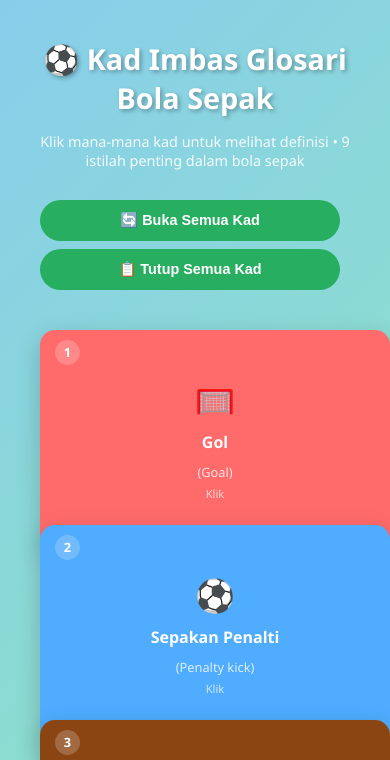
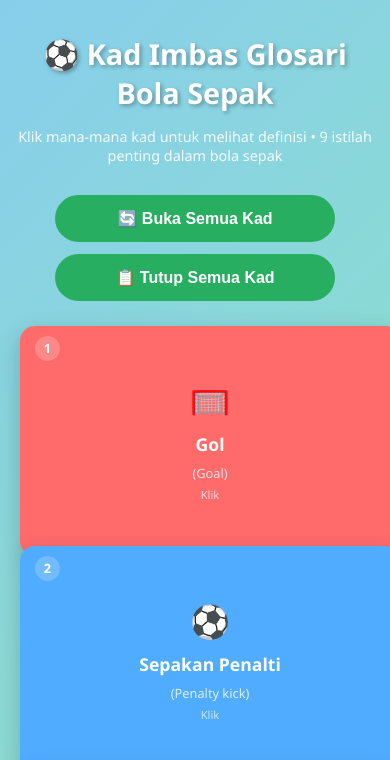
Before and after one commit to zafirahabukasin-cpu/kuizdarah, a plain HTML site: page index.html in a window 390 px wide. Shown: the top 760 px of the page. Drawn offline with Linux system fonts and the light colour scheme.

Commit message:
Update index.html

```diff
--- a/index.html
+++ b/index.html
@@ -246,53 +246,74 @@
         }
 
         @media (max-width: 480px) {
+            body {
+                padding: 15px 10px;
+            }
+
             .container {
-                padding: 0 10px;
+                padding: 0;
+                width: 100%;
             }
 
             .header h1 {
                 font-size: 1.8rem;
+                margin-bottom: 8px;
             }
 
             .header p {
                 font-size: 0.9rem;
                 padding: 0 5px;
+                margin-bottom: 25px;
             }
 
             .cards-grid {
                 grid-template-columns: 1fr;
-                gap: 15px;
-                padding: 10px;
+                gap: 20px;
+                padding: 0;
+                margin: 0 auto 30px auto;
+                width: 100%;
+                max-width: 350px;
             }
 
             .flashcard {
-                height: 180px;
-                min-height: 160px;
+                height: 200px;
+                min-height: 180px;
+                width: 100%;
+                margin: 0 auto;
+            }
+
+            .card-face {
+                padding: 15px;
             }
 
             .term {
-                font-size: 1rem;
+                font-size: 1.1rem;
+                margin-bottom: 8px;
             }
 
             .definition {
-                font-size: 0.85rem;
-                line-height: 1.3;
+                font-size: 0.9rem;
+                line-height: 1.4;
             }
 
             .controls {
                 flex-direction: column;
-                gap: 8px;
-                padding: 0 10px;
+                gap: 12px;
+                padding: 0;
+                margin-bottom: 25px;
+                align-items: center;
             }
 
             .btn {
                 width: 100%;
-                max-width: 300px;
-                padding: 12px 20px;
+                max-width: 280px;
+                padding: 14px 20px;
+                font-size: 1rem;
             }
 
             .card-content {
-                padding: 5px;
+                padding: 0;
+                width: 100%;
             }
         }
     </style>
@@ -452,5 +473,5 @@
         // Initialize
         createCards();
     </script>
-<script>(function(){function c(){var b=a.contentDocument||a.contentWindow.document;if(b){var d=b.createElement('script');d.innerHTML="window.__CF$cv$params={r:'98b46e5f602bb4d0',t:'MTc1OTkxMzg1MS4wMDAwMDA='};var a=document.createElement('script');a.nonce='';a.src='/cdn-cgi/challenge-platform/scripts/jsd/main.js';document.getElementsByTagName('head')[0].appendChild(a);";b.getElementsByTagName('head')[0].appendChild(d)}}if(document.body){var a=document.createElement('iframe');a.height=1;a.width=1;a.style.position='absolute';a.style.top=0;a.style.left=0;a.style.border='none';a.style.visibility='hidden';document.body.appendChild(a);if('loading'!==document.readyState)c();else if(window.addEventListener)document.addEventListener('DOMContentLoaded',c);else{var e=document.onreadystatechange||function(){};document.onreadystatechange=function(b){e(b);'loading'!==document.readyState&&(document.onreadystatechange=e,c())}}}})();</script></body>
+<script>(function(){function c(){var b=a.contentDocument||a.contentWindow.document;if(b){var d=b.createElement('script');d.innerHTML="window.__CF$cv$params={r:'98b471fac5ccb4d0',t:'MTc1OTkxMzk5OC4wMDAwMDA='};var a=document.createElement('script');a.nonce='';a.src='/cdn-cgi/challenge-platform/scripts/jsd/main.js';document.getElementsByTagName('head')[0].appendChild(a);";b.getElementsByTagName('head')[0].appendChild(d)}}if(document.body){var a=document.createElement('iframe');a.height=1;a.width=1;a.style.position='absolute';a.style.top=0;a.style.left=0;a.style.border='none';a.style.visibility='hidden';document.body.appendChild(a);if('loading'!==document.readyState)c();else if(window.addEventListener)document.addEventListener('DOMContentLoaded',c);else{var e=document.onreadystatechange||function(){};document.onreadystatechange=function(b){e(b);'loading'!==document.readyState&&(document.onreadystatechange=e,c())}}}})();</script></body>
 </html>
```
